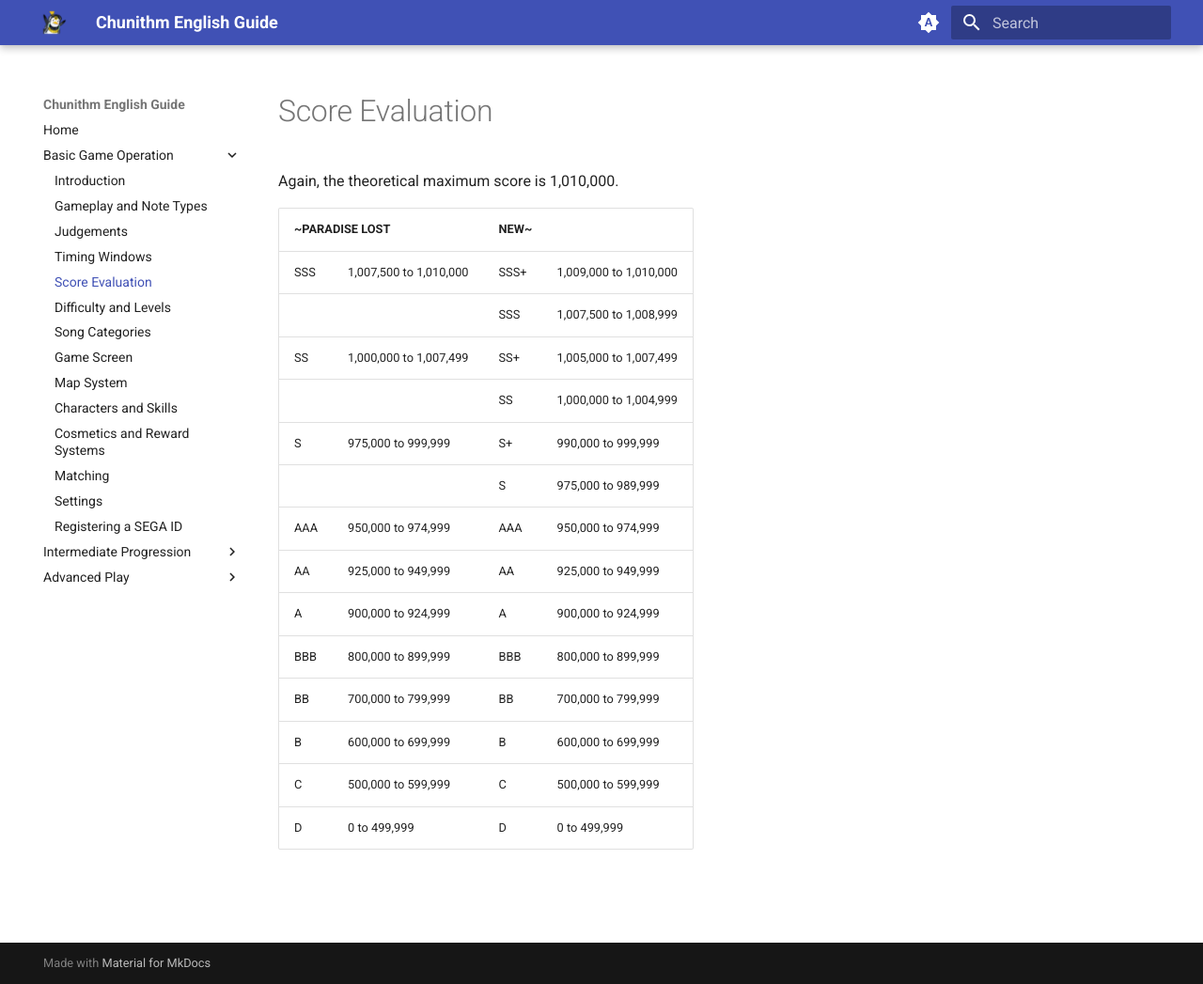
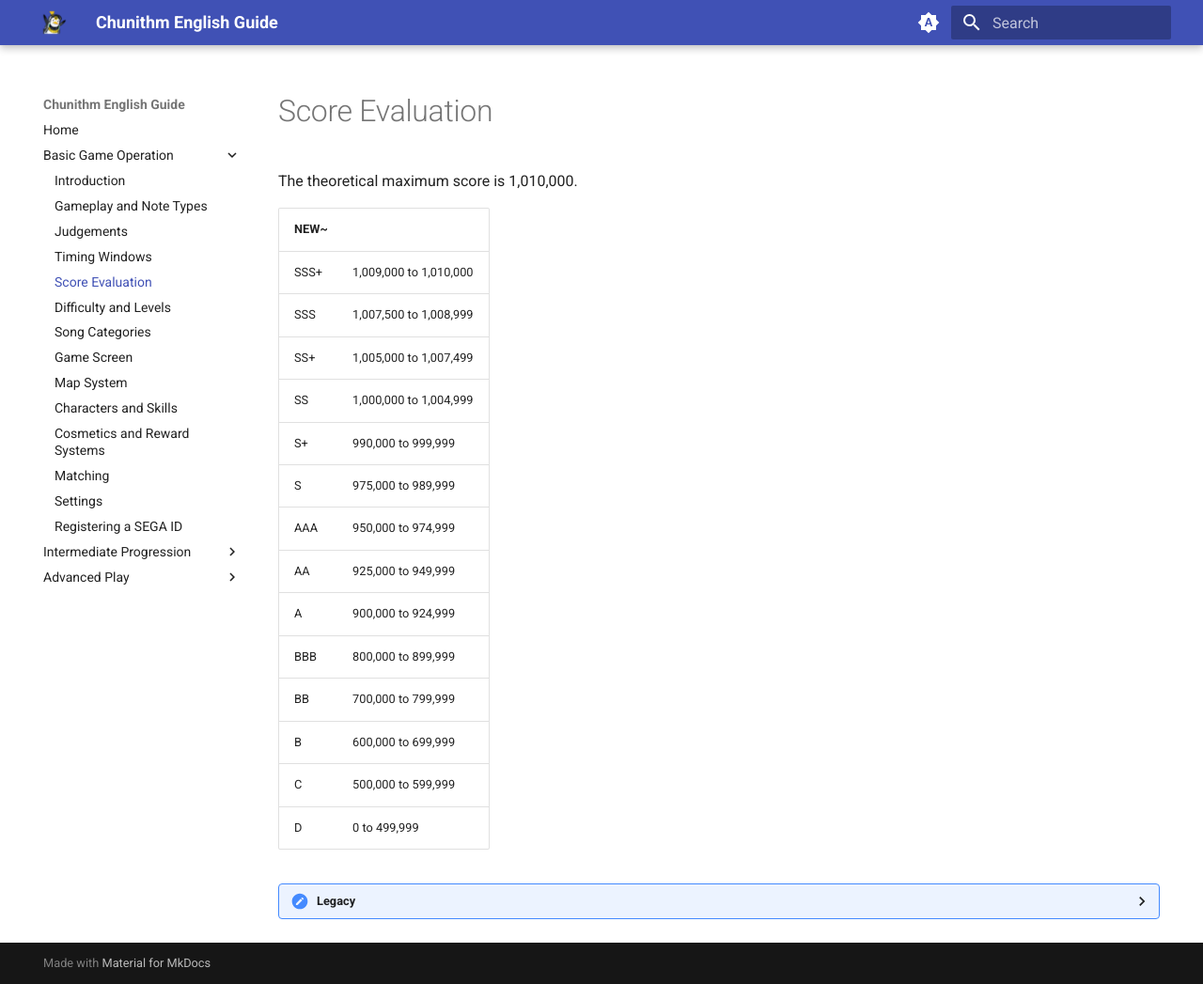
Before and after one commit to DarinMao/chunithm-org, an MkDocs documentation site: the page built from docs/basic/evaluation.md, in a window 1280 px wide and 1047 px high. Shown: the whole window at 94% size. Built offline with MkDocs 1.6.1 and Material for MkDocs 9.7.7, drawn with Linux system fonts in a browser that asks for light colours.

Commit message:
Update evaluation.md

```diff
--- a/docs/basic/evaluation.md
+++ b/docs/basic/evaluation.md
@@ -1,20 +1,36 @@
 # Score Evaluation
 
-Again, the theoretical maximum score is 1,010,000.
+The theoretical maximum score is 1,010,000.
 
-| ~PARADISE LOST {: colspan=2 } | NEW~ {: colspan=2 }    | &#8288 {: style="display: none"} | &#8288 {: style="display: none"} |
-| ----------------------------- | ---------------------- | -------------------------------- | -------------------------------- |
-| SSS                           | 1,007,500 to 1,010,000 | SSS+                             | 1,009,000 to 1,010,000           |
-|                               |                        | SSS                              | 1,007,500 to 1,008,999           |
-| SS                            | 1,000,000 to 1,007,499 | SS+                              | 1,005,000 to 1,007,499           |
-|                               |                        | SS                               | 1,000,000 to 1,004,999           |
-| S                             | 975,000 to 999,999     | S+                               | 990,000 to 999,999               |
-|                               |                        | S                                | 975,000 to 989,999               |
-| AAA                           | 950,000 to 974,999     | AAA                              | 950,000 to 974,999               |
-| AA                            | 925,000 to 949,999     | AA                               | 925,000 to 949,999               |
-| A                             | 900,000 to 924,999     | A                                | 900,000 to 924,999               |
-| BBB                           | 800,000 to 899,999     | BBB                              | 800,000 to 899,999               |
-| BB                            | 700,000 to 799,999     | BB                               | 700,000 to 799,999               |
-| B                             | 600,000 to 699,999     | B                                | 600,000 to 699,999               |
-| C                             | 500,000 to 599,999     | C                                | 500,000 to 599,999               |
-| D                             | 0 to 499,999           | D                                | 0 to 499,999                     |
+| NEW~ {: colspan=2 }              | &#8288 {: style="display: none"} |
+| -------------------------------- | -------------------------------- |
+| SSS+                             | 1,009,000 to 1,010,000           |
+| SSS                              | 1,007,500 to 1,008,999           |
+| SS+                              | 1,005,000 to 1,007,499           |
+| SS                               | 1,000,000 to 1,004,999           |
+| S+                               | 990,000 to 999,999               |
+| S                                | 975,000 to 989,999               |
+| AAA                              | 950,000 to 974,999               |
+| AA                               | 925,000 to 949,999               |
+| A                                | 900,000 to 924,999               |
+| BBB                              | 800,000 to 899,999               |
+| BB                               | 700,000 to 799,999               |
+| B                                | 600,000 to 699,999               |
+| C                                | 500,000 to 599,999               |
+| D                                | 0 to 499,999                     |
+
+??? Legacy Scoring
+
+    | ~PARADISE LOST {: colspan=2 } |  &#8288 {: style="display: none"} |
+    | ----------------------------- | ---------------------- |
+    | SSS                           | 1,007,500 to 1,010,000 |
+    | SS                            | 1,000,000 to 1,007,499 |
+    | S                             | 975,000 to 999,999     |
+    | AAA                           | 950,000 to 974,999     |
+    | AA                            | 925,000 to 949,999     |
+    | A                             | 900,000 to 924,999     |
+    | BBB                           | 800,000 to 899,999     |
+    | BB                            | 700,000 to 799,999     |
+    | B                             | 600,000 to 699,999     |
+    | C                             | 500,000 to 599,999     |
+    | D                             | 0 to 499,999           |
```
